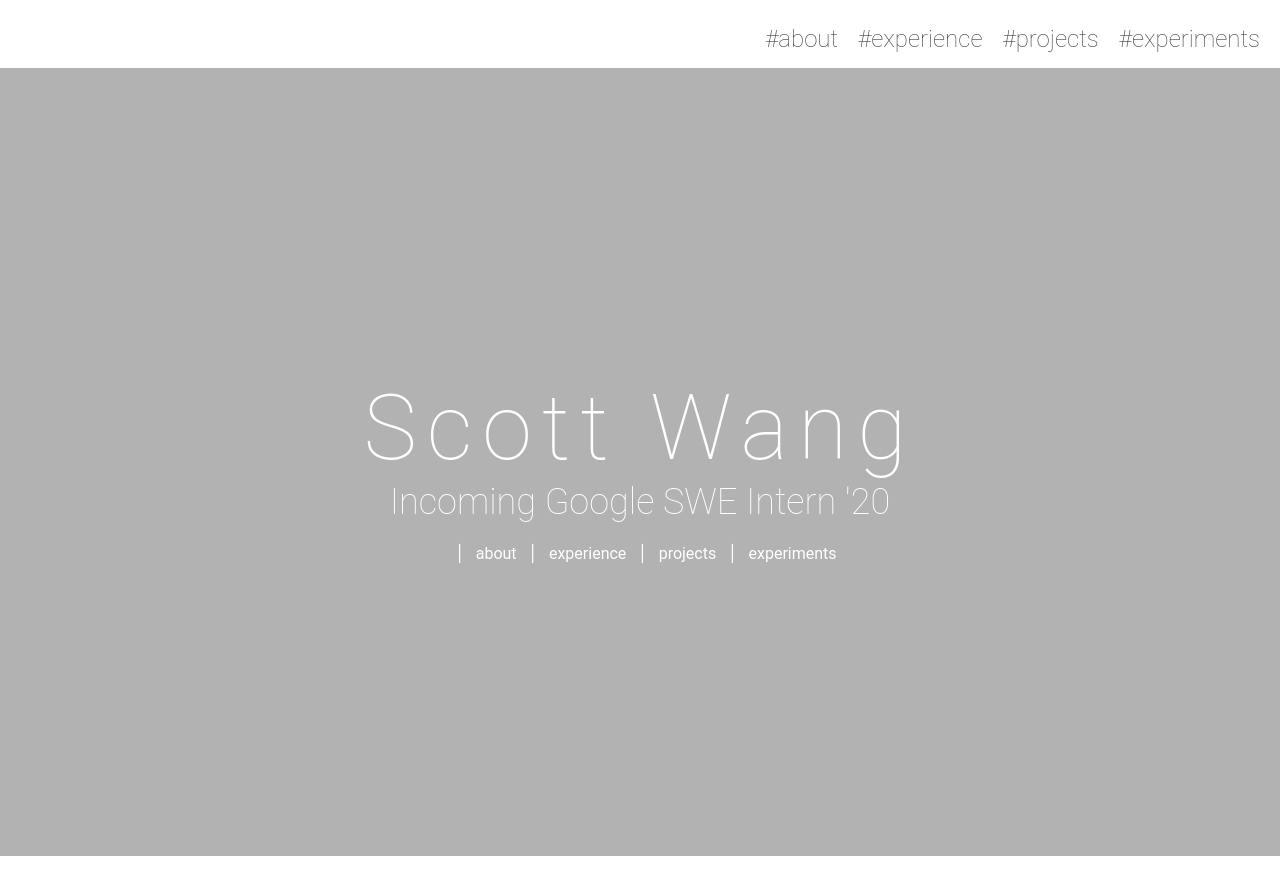
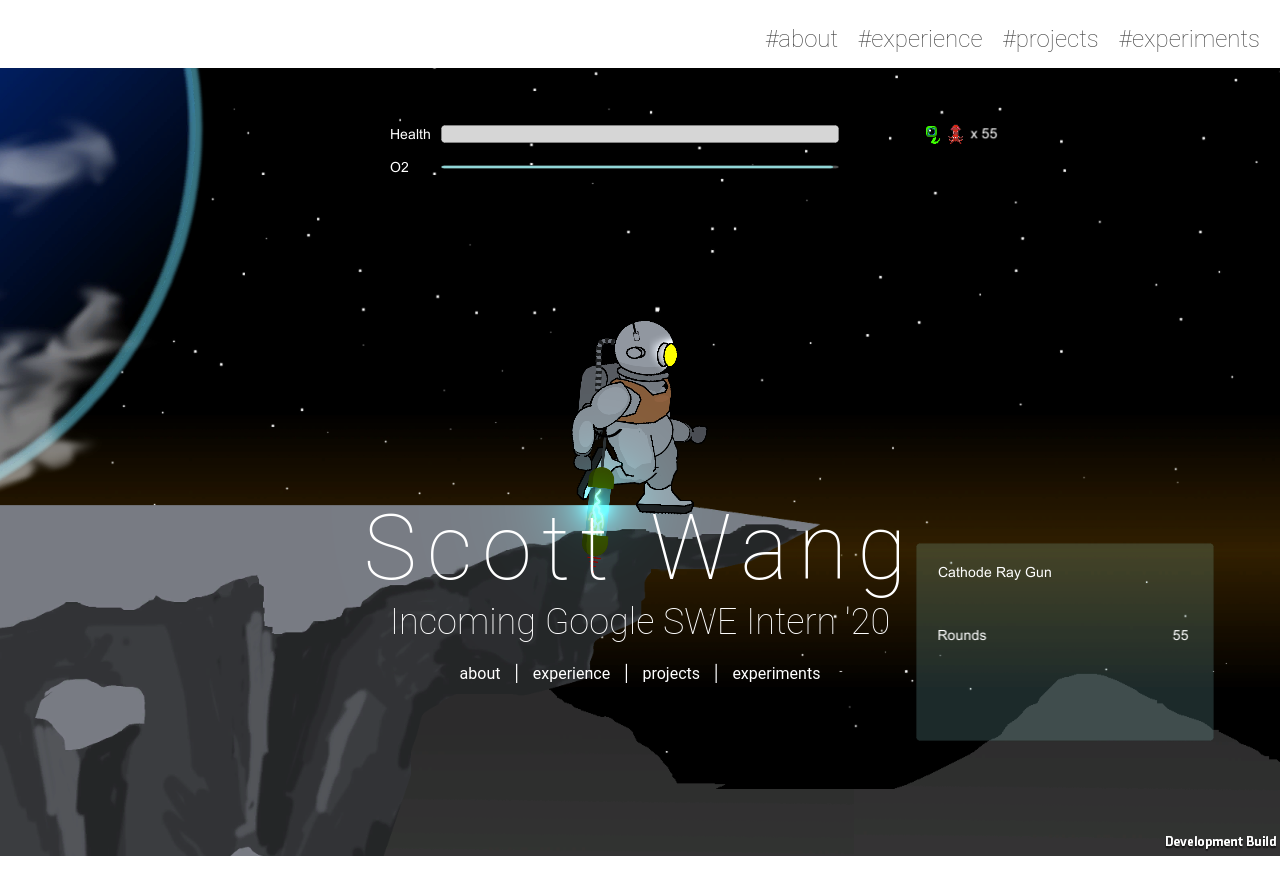
Before and after one commit to ngwattcos/scotts-portfolio, a React (Create React App) app in the folder portfolio/: page / in a window 1280 px wide. Shown: the top 894 px of the page. Built offline with nearby package versions, Linux system fonts and the light colour scheme.

Commit message:
background image

```diff
--- a/portfolio/src/App.tsx
+++ b/portfolio/src/App.tsx
@@ -3,13 +3,15 @@
 import './styles/App.scss';
 import NavBar from './components/NavBar';
 import Landing from './components/Landing';
+import Section from './components/Section';
 
 const App: React.FC = () => {
   return (
     <div className="App">
       <NavBar></NavBar>
-
-      <Landing></Landing>
+      <Section backgroundImage="./images/background0.png">
+        <Landing></Landing>
+      </Section>
 
       <div className="content-container">
 
--- a/portfolio/src/components/Landing.tsx
+++ b/portfolio/src/components/Landing.tsx
@@ -11,12 +11,14 @@
             <div className="landing-normal">Incoming Google SWE Intern '20</div>
             <br />
             <div className="landing-small">
-              {links.map(link =>
-                <span>
+              {links.map(link => {
+                return link.anchor === "about" ? (<span>
+                  <a className="link-white link-unformatted" href={`#${link.anchor}`}>{link.anchor}</a>
+                </span>) : (<span>
                   &nbsp;&nbsp;&nbsp;&#x7c;&nbsp;&nbsp;&nbsp;
                   <a className="link-white link-unformatted" href={`#${link.anchor}`}>{link.anchor}</a>
-                </span>
-              )}
+                </span>);
+              })}
 
 
             </div>
--- a/portfolio/src/components/Section.tsx
+++ b/portfolio/src/components/Section.tsx
@@ -1,9 +1,40 @@
-import React from 'react'
+import React, {ReactNode, Component } from 'react';
+import * as CSS from 'csstype';
 
 type imageUrl = {
   url: string
 }
 
-export default class Section extends React.Component {
+// export default class Section extends React.Component {
+//   constructor(props: React.Component) {
+//     super(props);
+//   }
 
+//   render() {
+//     return (
+//       <div className="section-landing">
+
+//       </div>
+//     );
+//   }
+// }
+
+type Props = {
+  children: ReactNode,
+  backgroundImage: string
 }
+
+export default class Section extends Component<Props> {
+  render() {
+    const cssProps: CSS.Properties = {
+      backgroundImage: `url('${this.props.backgroundImage}')`
+      // backgroundColor: "blue"
+    };
+
+    console.log(cssProps.backgroundImage);
+
+    return (
+      <div className="section" style={cssProps}>{this.props.children}</div>
+    );
+  }
+}
--- a/portfolio/src/styles/Site-Style.scss
+++ b/portfolio/src/styles/Site-Style.scss
@@ -73,9 +73,10 @@
 }
 
 .landing-cover {
-  background-color: $dark-cover;
+  // background-color: $dark-cover;
   width: 100%;
   height: 100vh;
+  z-index: 10;
 }
 
 .link-unformatted {
@@ -294,7 +295,7 @@
 .landing-group {
 	height: 100vh;
 	width: 100%;
-	padding-top: 40vh;
+	padding-top: 55vh;
 	padding-bottom: 30vh;
 	/* z-index: 100; */
 }
@@ -341,8 +342,10 @@
 	color: #000000;
 }
 
-.section-landing {
-	background-image: url("/images/city-skyline-light.jpg");
+
+.section {
+  // background-image: url("../images/background0.png");
+  // background-color: red;
 	background-attachment: fixed;
 	background-position: center;
 	background-repeat: no-repeat;
```
Also changed, not shown: portfolio/public/images/background0.png (added).
